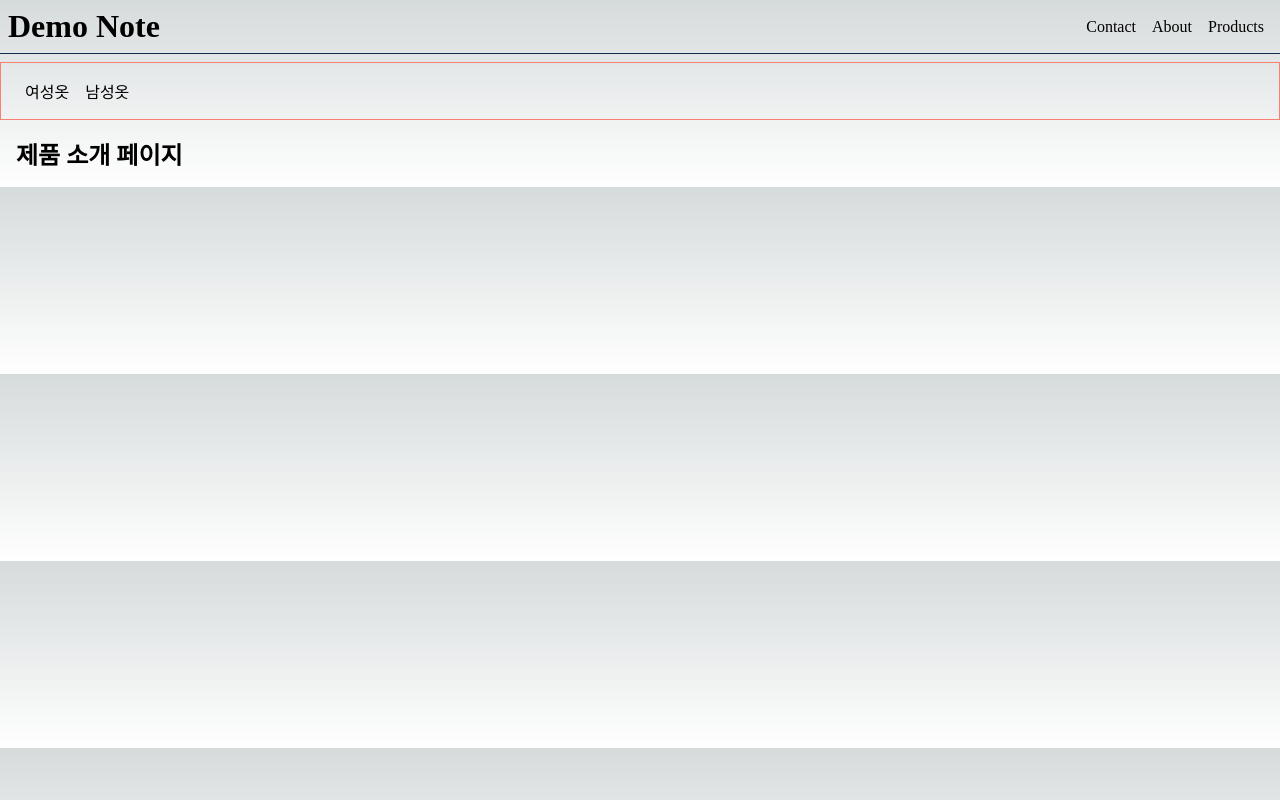
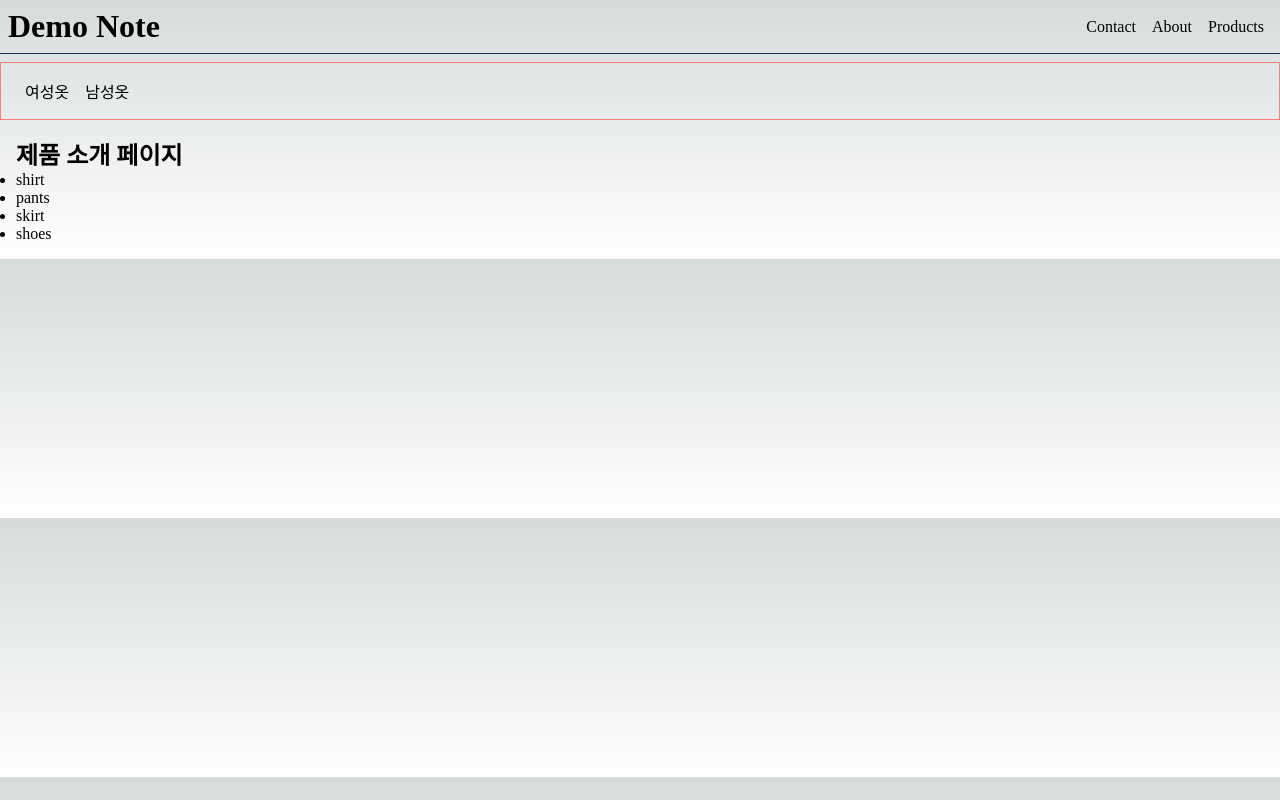
Before and after one commit to LEESHINSUNG/typescript_next, a Next.js app: page /products in a window 1280 px wide. Built offline with nearby package versions, Linux system fonts and the light colour scheme.

Commit message:
제품 링크 만들기

```diff
--- a/src/app/products/page.tsx
+++ b/src/app/products/page.tsx
@@ -1,3 +1,18 @@
+import Link from "next/link";
+
+const products = ["shirt", "pants", "skirt", "shoes"]
+
 export default function ProductsPage() {
-  return <h1>제품 소개 페이지</h1>;
+  return (
+    <>
+      <h1>제품 소개 페이지</h1>
+      <ul>
+        {products.map((pd, index) => (
+          <li key={index}>
+            <Link href={`/products/${pd}`}>{pd}</Link>
+          </li>
+        ))}
+      </ul>
+    </>
+  )
 }
```
